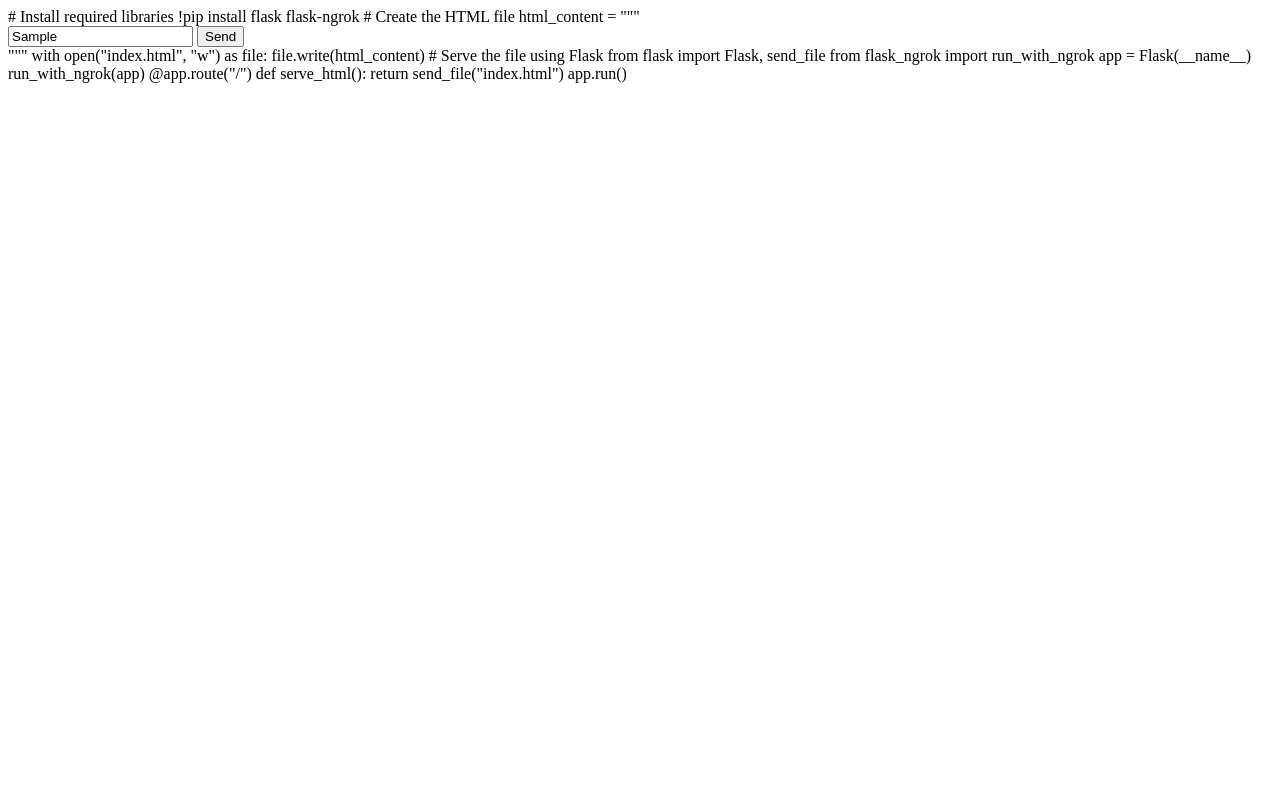
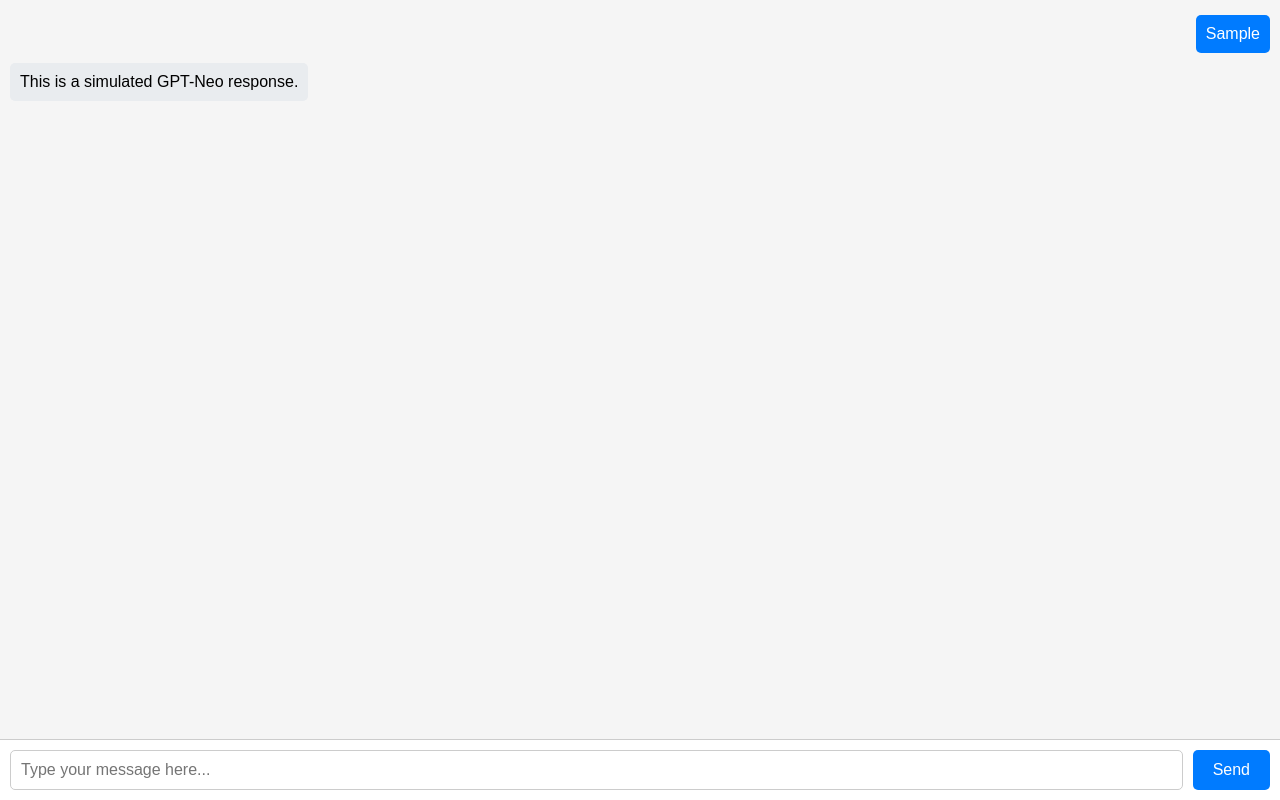
Before and after one commit to nickdryder/gpt-test, a plain HTML site: page index.html in a window 1280 px wide. Both pictures are taken after typing "Sample" into the empty fields and a click on the button "Send". Drawn offline with Linux system fonts and the light colour scheme.

Commit message:
Update index.html

```diff
--- a/index.html
+++ b/index.html
@@ -1,8 +1,3 @@
-# Install required libraries
-!pip install flask flask-ngrok
-
-# Create the HTML file
-html_content = """
 <!DOCTYPE html>
 <html lang="en">
 <head>
@@ -10,7 +5,64 @@ html_content = """
     <meta name="viewport" content="width=device-width, initial-scale=1.0">
     <title>GPT-Neo Chat Interface</title>
     <style>
-        /* Your styles go here */
+        body {
+            font-family: Arial, sans-serif;
+            margin: 0;
+            padding: 0;
+            display: flex;
+            flex-direction: column;
+            height: 100vh;
+        }
+        #chat-container {
+            flex: 1;
+            display: flex;
+            flex-direction: column;
+            overflow-y: auto;
+            padding: 10px;
+            background-color: #f5f5f5;
+        }
+        .message {
+            margin: 5px 0;
+            padding: 10px;
+            border-radius: 5px;
+            max-width: 70%;
+        }
+        .user-message {
+            align-self: flex-end;
+            background-color: #007bff;
+            color: white;
+        }
+        .ai-message {
+            align-self: flex-start;
+            background-color: #e9ecef;
+            color: black;
+        }
+        #input-container {
+            display: flex;
+            padding: 10px;
+            border-top: 1px solid #ccc;
+            background-color: #fff;
+        }
+        #input-field {
+            flex: 1;
+            padding: 10px;
+            border: 1px solid #ccc;
+            border-radius: 5px;
+            font-size: 16px;
+        }
+        #send-button {
+            margin-left: 10px;
+            padding: 10px 20px;
+            background-color: #007bff;
+            color: white;
+            border: none;
+            border-radius: 5px;
+            cursor: pointer;
+            font-size: 16px;
+        }
+        #send-button:hover {
+            background-color: #0056b3;
+        }
     </style>
 </head>
 <body>
@@ -22,24 +74,35 @@ html_content = """
         <button id="send-button">Send</button>
     </div>
     <script>
-        /* Your script goes here */
+        const chatContainer = document.getElementById('chat-container');
+        const inputField = document.getElementById('input-field');
+        const sendButton = document.getElementById('send-button');
+
+        function addMessage(content, sender) {
+            const messageElement = document.createElement('div');
+            messageElement.classList.add('message', `${sender}-message`);
+            messageElement.textContent = content;
+            chatContainer.appendChild(messageElement);
+            chatContainer.scrollTop = chatContainer.scrollHeight;
+        }
+
+        async function sendMessage() {
+            const userMessage = inputField.value.trim();
+            if (!userMessage) return;
+
+            addMessage(userMessage, 'user');
+            inputField.value = '';
+
+            // Simulate an AI response (replace with real API call)
+            setTimeout(() => {
+                addMessage('This is a simulated GPT-Neo response.', 'ai');
+            }, 1000);
+        }
+
+        sendButton.addEventListener('click', sendMessage);
+        inputField.addEventListener('keypress', (e) => {
+            if (e.key === 'Enter') sendMessage();
+        });
     </script>
 </body>
 </html>
-"""
-
-with open("index.html", "w") as file:
-    file.write(html_content)
-
-# Serve the file using Flask
-from flask import Flask, send_file
-from flask_ngrok import run_with_ngrok
-
-app = Flask(__name__)
-run_with_ngrok(app)
-
-@app.route("/")
-def serve_html():
-    return send_file("index.html")
-
-app.run()
```
